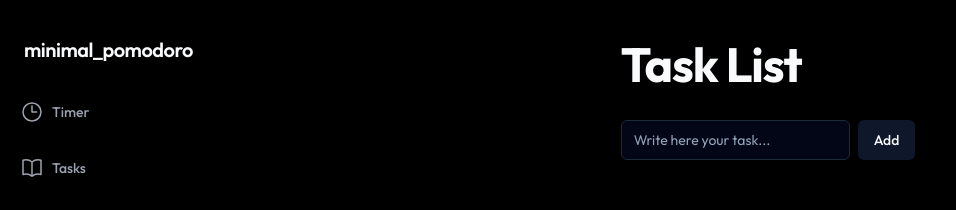
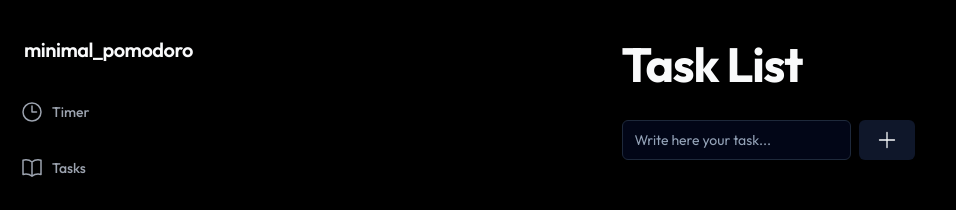
Before and after one commit to carlosazeta/minimal-pomodoro, a Next.js app: page /tasks in a window 1280 px wide. Shown: the top 210 px of the page, without its empty margins (0-956 px from the left). Built offline with nearby package versions, Linux system fonts and the light colour scheme.

Commit message:
Add delete all tasks button

```diff
--- a/src/app/tasks/page.tsx
+++ b/src/app/tasks/page.tsx
@@ -1,3 +1,4 @@
+import { CleanTasks } from '@/components/tasks/cleanTasks'
 import { TasksForm } from '@/components/tasks/form'
 import { TaskList } from '@/components/tasks/list'
 
@@ -11,6 +12,7 @@ export default function TasksPage() {
 			<div className='mt-10'>
 				<TaskList />
 			</div>
+			<CleanTasks />
 		</section>
 	)
 }
--- /dev/null
+++ b/src/components/tasks/cleanTasks.tsx
@@ -0,0 +1,18 @@
+'use client'
+
+import { useTasksStore } from '@/store/tasks'
+import { Button } from '../ui/button'
+
+export function CleanTasks() {
+	const deleteAllTasks = useTasksStore((state) => state.deleteAllTasks)
+	const tasks = useTasksStore((state) => state.tasks)
+
+	return (
+		<Button
+			className={`w-full ${!tasks.length && 'hidden'}`}
+			onClick={deleteAllTasks}
+		>
+			Delete All
+		</Button>
+	)
+}
--- a/src/components/tasks/form.tsx
+++ b/src/components/tasks/form.tsx
@@ -22,7 +22,7 @@ const formSchema = z.object({
 		.min(2, {
 			message: 'The task must be at least 2 characters.',
 		})
-		.max(50),
+		.max(200),
 })
 
 export function TasksForm() {
@@ -52,7 +52,7 @@ export function TasksForm() {
 						control={form.control}
 						name='title'
 						render={({ field }) => (
-							<FormItem className='flex-grow space-y-0 max-w-80'>
+							<FormItem className='flex-grow space-y-0 max-w-full'>
 								<FormLabel className='sr-only'>Task input</FormLabel>
 								<FormControl>
 									<Input
@@ -69,7 +69,20 @@ export function TasksForm() {
 						)}
 					/>
 					<Button type='submit' className='ml-2'>
-						Add
+						<svg
+							xmlns='http://www.w3.org/2000/svg'
+							fill='none'
+							viewBox='0 0 24 24'
+							strokeWidth={1.3}
+							stroke='currentColor'
+							className='w-6 h-6'
+						>
+							<path
+								strokeLinecap='round'
+								strokeLinejoin='round'
+								d='M12 4.5v15m7.5-7.5h-15'
+							/>
+						</svg>
 					</Button>
 				</div>
 			</form>
--- a/src/components/tasks/list.tsx
+++ b/src/components/tasks/list.tsx
@@ -19,7 +19,7 @@ export function TaskList() {
 			<Checkbox id={`checkbox-${task.id}`} />
 			<label
 				htmlFor={`checkbox-${task.id}`}
-				className='text-sm font-medium leading-none peer-disabled:cursor-not-allowed peer-disabled:opacity-70'
+				className='text-sm font-medium leading-5 peer-disabled:cursor-not-allowed peer-disabled:opacity-70'
 			>
 				{task.title}
 			</label>
--- a/src/store/tasks.ts
+++ b/src/store/tasks.ts
@@ -4,6 +4,7 @@ import { persist } from 'zustand/middleware'
 interface State {
 	tasks: Task[]
 	addTask: (task: Task) => void
+	deleteAllTasks: () => void
 }
 
 export const useTasksStore = create<State>()(
@@ -17,6 +18,11 @@ export const useTasksStore = create<State>()(
 						const newTasks = [...state.tasks, task]
 						return { tasks: newTasks }
 					}),
+
+				deleteAllTasks: () =>
+					set(() => {
+						return { tasks: [] }
+					}),
 			}
 		},
 		{
```
